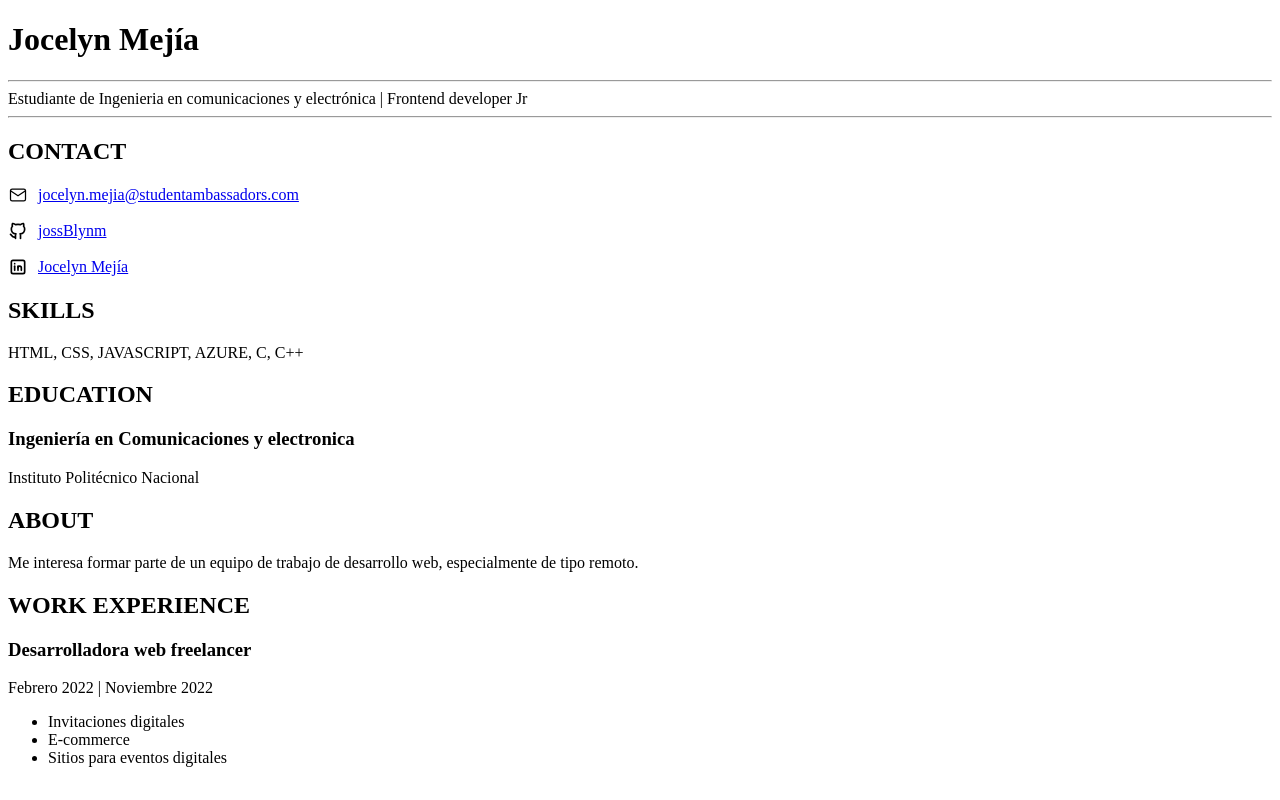
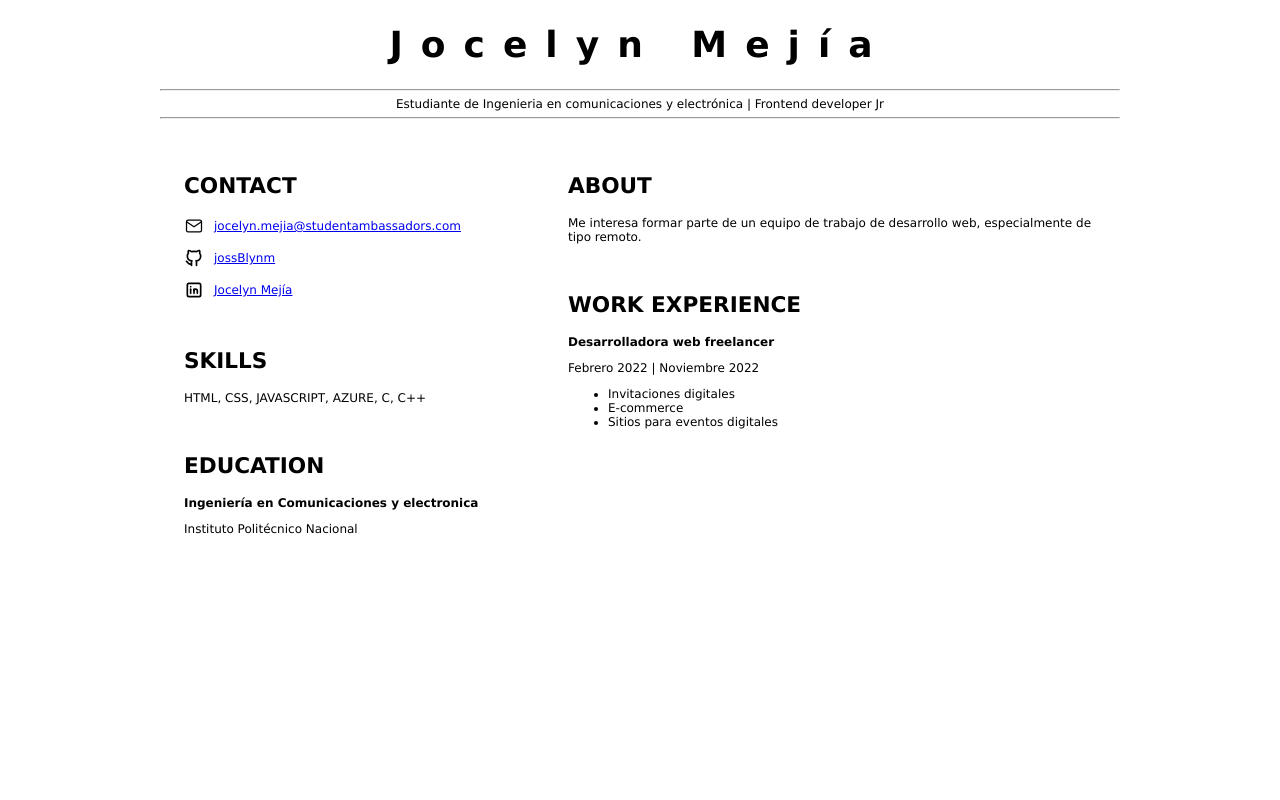
Before and after one commit to josslynm/cv_prueba, a plain HTML site: page index.html in a window 1280 px wide. Drawn offline with Linux system fonts and the light colour scheme.

Commit message:
update semifinal

```diff
--- a/index.html
+++ b/index.html
@@ -17,6 +17,8 @@
 
     <main>
         <article class="ladoIzq">
+
+            <section>
                 <h2>CONTACT</h2>
 
             <p class="centrarIconos">
@@ -50,20 +52,33 @@
 
             </p>
 
+            </section>
+
+            <section>
                 <h2>SKILLS </h2>
                 <p> HTML, CSS, JAVASCRIPT, AZURE, C, C++</p>
 
+            </section>
+
+            <section>
                 <h2>EDUCATION</h2>
                 <h3>Ingeniería en Comunicaciones y electronica</h3>
                 <p>Instituto Politécnico Nacional</p>
+            </section>
+
 
 
 
         </article>
 
-        <article>
+        <article class="ladoDerecho">
+
+            <section>
                 <h2>ABOUT</h2>
                 <p>Me interesa formar parte de un equipo de trabajo de desarrollo web, especialmente de tipo remoto.</p>
+            </section>
+
+            <section>
                 <h2>WORK EXPERIENCE</h2>
                 <h3>Desarrolladora web freelancer</h3>
                 <p>Febrero 2022 | Noviembre 2022 </p>
@@ -72,6 +87,8 @@
                     <li>E-commerce</li>
                     <li>Sitios para eventos digitales</li>
                 </ul>
+            </section>
+
 
 
 
--- a/style.css
+++ b/style.css
@@ -1,3 +1,40 @@
+body{
+    font-family:'Lucida Sans', 'Lucida Sans Regular', 'Lucida Grande', 'Lucida Sans Unicode', Geneva, Verdana, sans-serif;
+    font-size: 12px;
+    max-width: 960px;
+    margin: auto;
+}
+
+header{
+    text-align: center;
+}
+
+h1{
+    font-size: 3em;
+    letter-spacing: 0.5em;
+
+}
+h2{
+    font-size: 1.8em;
+
+
+}
+h3{
+    font-size: 1em;
+
+}
+main{
+    display: grid;
+    grid-template-columns: 40% 60%;
+    margin-top: 3em;
+
+}
+
+section {
+    margin: auto 1em 4em 2em;
+}
+
+
 .centrarIconos{
     display: flex;
     align-items: center;
```
Lines whose indentation alone changed are shown as unchanged.
